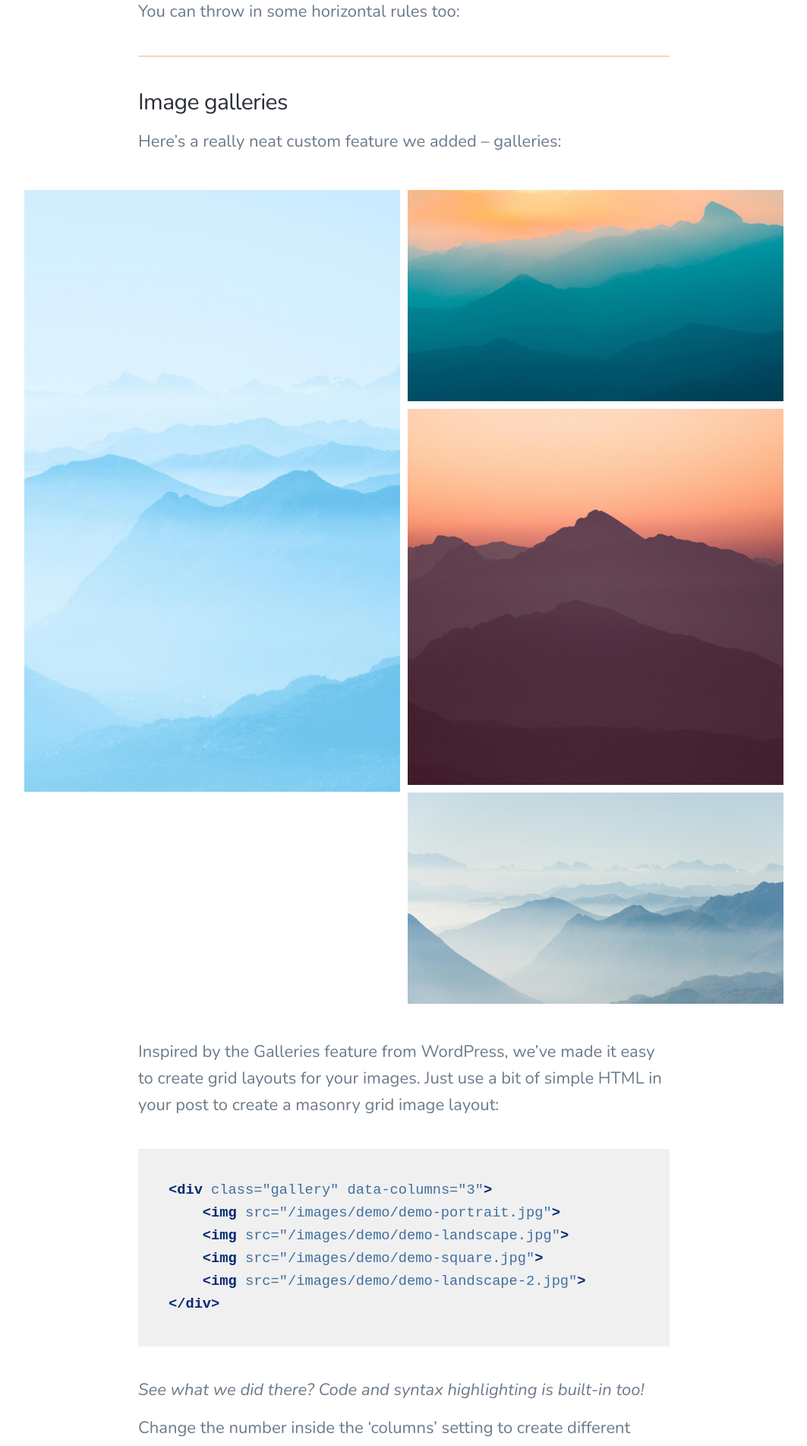
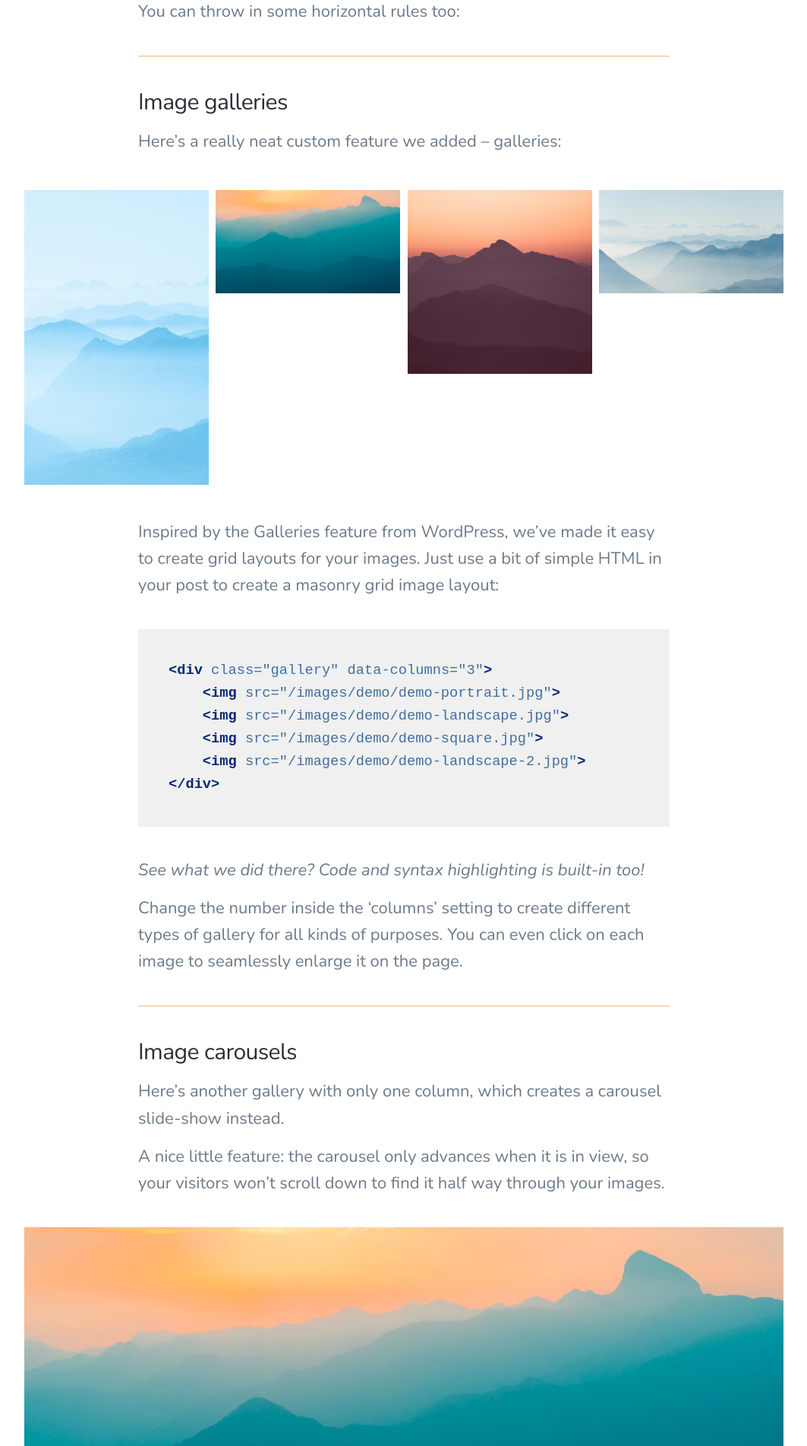
Before and after one commit to noremuhh/web-3-theme, a Jekyll site: the page built from _projects/2018-06-30-demo-project.md, in a window 1280 px wide. Shown: the part 2716-4619 px from the top of the page at 76% size, without its empty margins (108-1171 px from the left). Built offline with Jekyll 4.4.1, drawn with Linux system fonts in a browser that asks for light colours; nearby versions of some CDN libraries.

Commit message:
Updated Demo Project

```diff
--- a/_projects/2018-06-30-demo-project.md
+++ b/_projects/2018-06-30-demo-project.md
@@ -50,7 +50,7 @@
 
 Here's a really neat custom feature we added – galleries:
 
-<div class="gallery" data-columns="2">
+<div class="gallery" data-columns="4">
 	<img src="/images/demo/demo-portrait.jpg">
 	<img src="/images/demo/demo-landscape.jpg">
 	<img src="/images/demo/demo-square.jpg">
```
